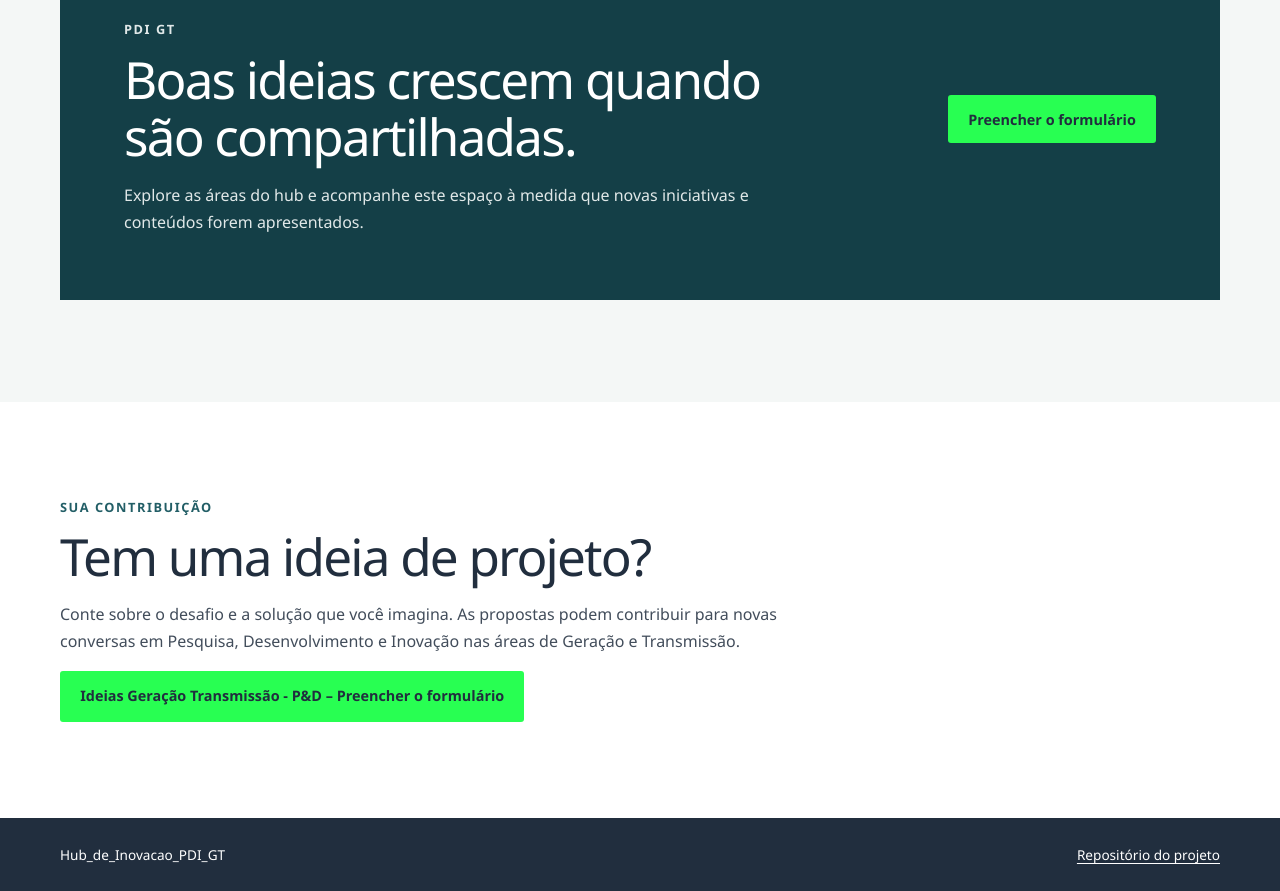
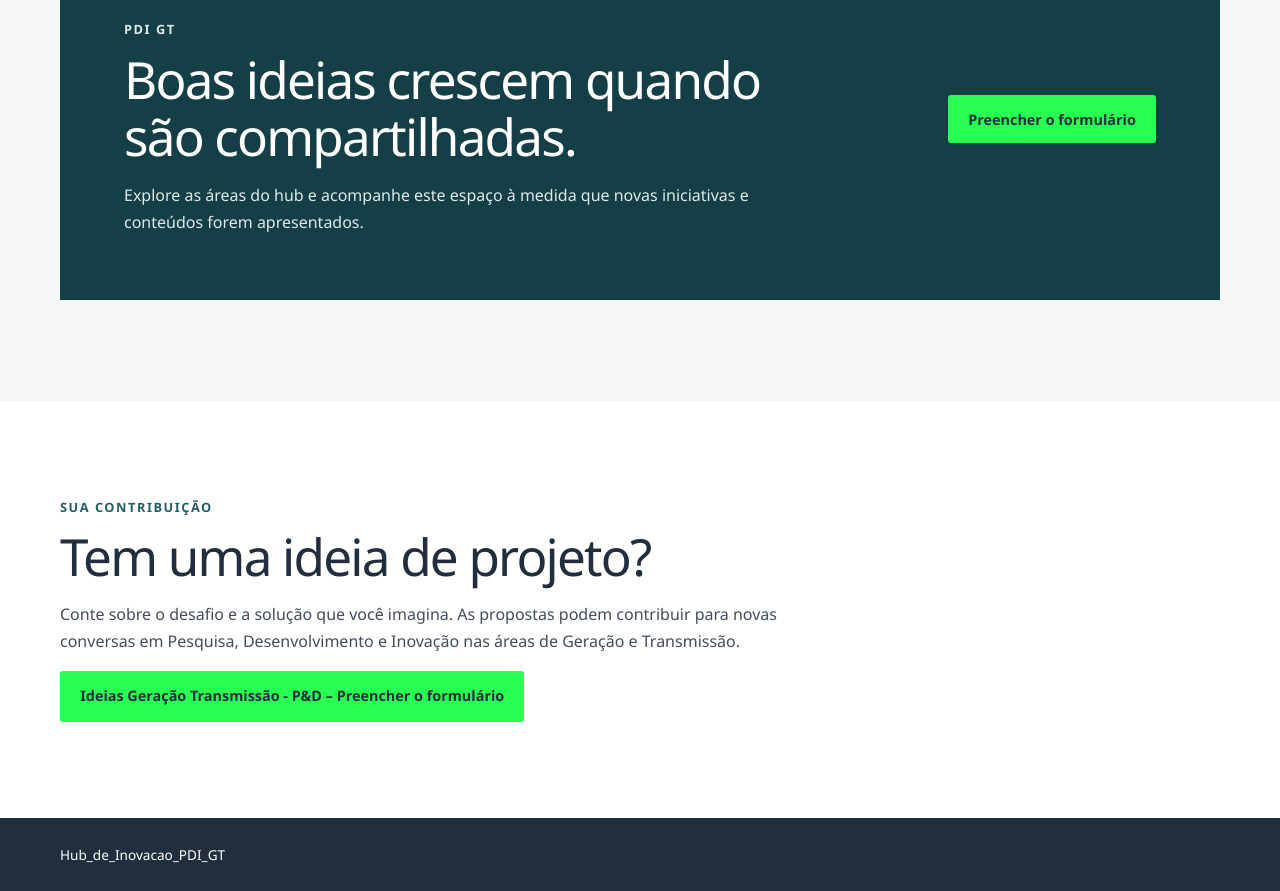
Before and after one commit to MariaUngaroSgridd/Hub_de_Inovacao_PDI_GT, a plain HTML site: page index.html in a window 1280 px wide. Shown: the part 2642-3533 px from the top of the page. Drawn offline with Linux system fonts and the light colour scheme.

Commit message:
Remove repository link from footer

```diff
--- a/index.html
+++ b/index.html
@@ -728,7 +728,7 @@
     <footer>
       <div class="wrap footer-row">
         <p>Hub_de_Inovacao_PDI_GT</p>
-        <p><a href="https://github.com/MariaUngaroSgridd/Hub_de_Inovacao_PDI_GT">Repositório do projeto</a></p>
+
       </div>
     </footer>
   </body>
```
